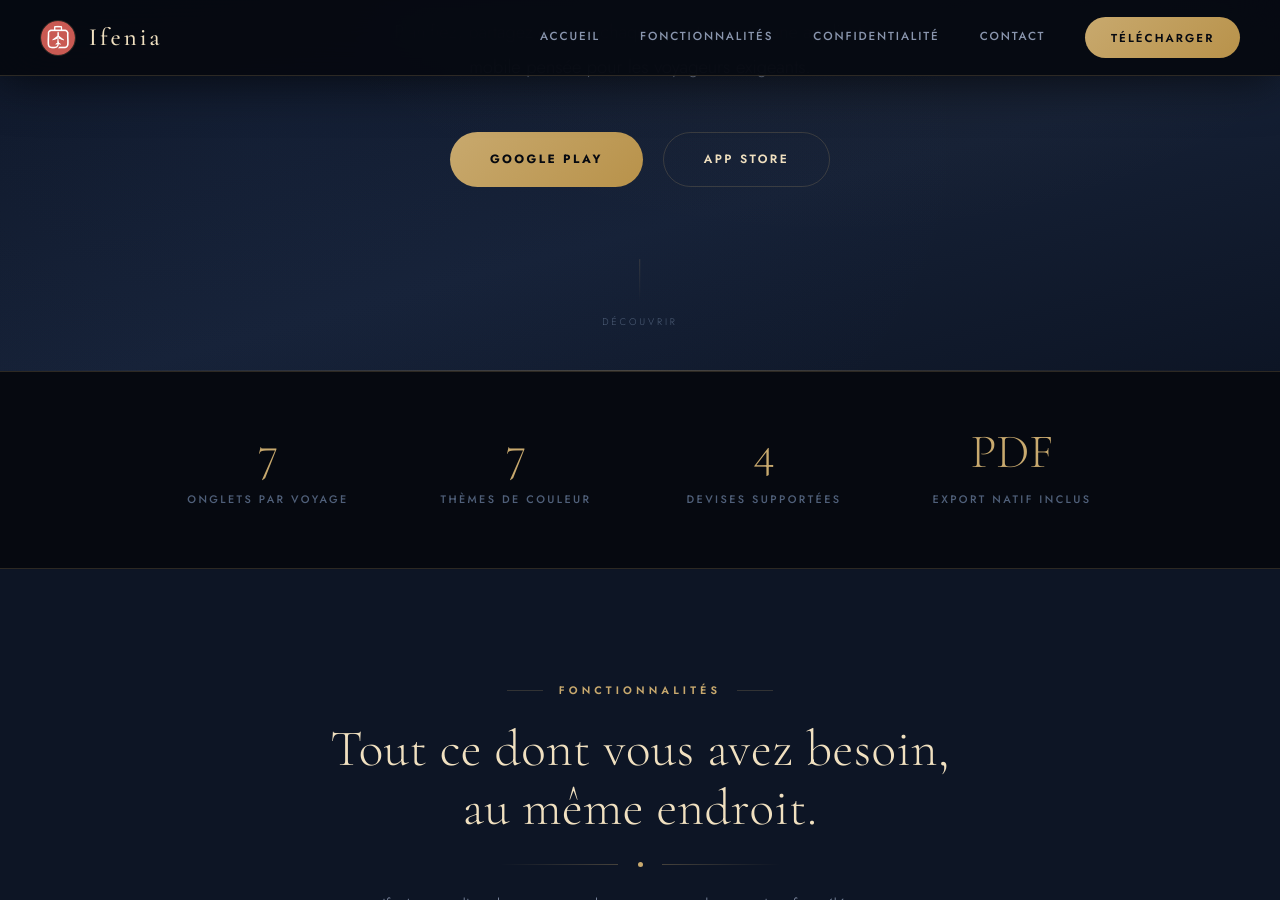
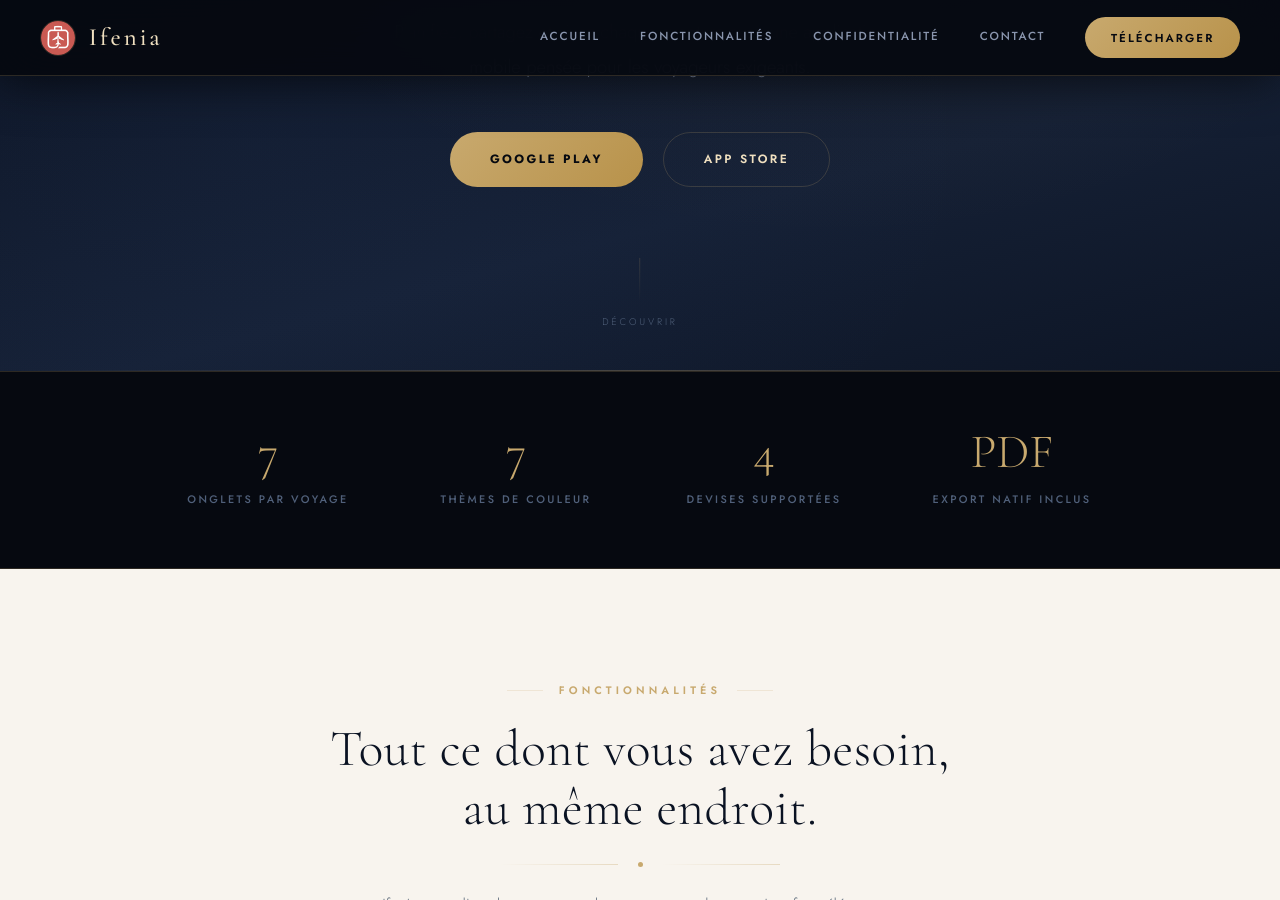
Before and after one commit to castermantangni/ifenia-privacy, a Jekyll site: the page built from index.md, in a window 1280 px wide and 900 px high, scrolled down 529 px. Built offline with Jekyll 4.4.1, drawn with Linux system fonts in a browser that asks for light colours.

Commit message:
Design : sections contenu en ivoire lumineux + logos ronds footer/nav
- Body background : navy → ivoire chaud (#F8F4EE)
- section--navy : fond sombre → fond ivoire, texte encre navy
- Feature/contact cards : fond blanc, ombres douces, texte lisible
- Feature lists, tech stack, tab cards : adaptés au fond clair
- Footer logo : 52px rond (object-fit cover, border-radius 50%)
- Prose (privacy) : h1/h2/p/li en couleurs encre sur fond ivoire

Co-Authored-By: Claude Sonnet 4.6 <noreply@anthropic.com>

```diff
--- a/_layouts/default.html
+++ b/_layouts/default.html
@@ -40,7 +40,7 @@
   <footer class="site-footer">
     <div class="footer-inner">
       <div class="footer-brand">
-        <img src="{{ '/assets/ifenia_logo.png' | relative_url }}" alt="Ifenia" height="44">
+        <img src="{{ '/assets/ifenia_logo.png' | relative_url }}" alt="Ifenia">
         <p class="footer-tagline">L'art de voyager, réinventé.</p>
       </div>
       <div class="footer-links">
--- a/assets/css/style.scss
+++ b/assets/css/style.scss
@@ -21,6 +21,15 @@
   --gold-dim:     rgba(200, 169, 110, 0.3);
   --gold-border:  rgba(200, 169, 110, 0.2);
   --gold-glow:    rgba(200, 169, 110, 0.12);
+
+  /* Ivory palette for light sections */
+  --ivory:        #F8F4EE;
+  --ivory-mid:    #F0EBE1;
+  --ivory-card:   #FFFFFF;
+  --ink:          #0A1222;
+  --ink-mid:      #2A3850;
+  --ink-muted:    #5A6878;
+  --ink-subtle:   #8A96A4;
 
   --cream:        #FAF6EE;
   --text:         #E0D8C8;
@@ -48,8 +57,8 @@
 html { scroll-behavior: smooth; font-size: 16px; }
 
 body {
-  background: var(--navy);
-  color: var(--text);
+  background: var(--ivory);
+  color: var(--ink-mid);
   font-family: var(--ff-sans);
   font-weight: 300;
   line-height: 1.75;
@@ -248,8 +257,86 @@ h1, h2, h3, h4 {
   margin-bottom: 4rem;
 }
 .section--dark  { background: var(--midnight); }
-.section--navy  { background: var(--navy); }
 .section--mid   { background: var(--navy-mid); }
+
+/* ── Light (ivory) sections ─────────────────────────────────── */
+.section--navy  { background: var(--ivory); }
+
+.section--navy .section-title       { color: var(--ink); }
+.section--navy .section-sub         { color: var(--ink-muted); }
+.section--navy .eyebrow             { color: var(--gold); }
+.section--navy .gold-divider::before,
+.section--navy .gold-divider::after { background: linear-gradient(to right, transparent, rgba(200,169,110,0.35)); }
+
+/* Cards */
+.section--navy .feature-card {
+  background: var(--ivory-card);
+  border-color: rgba(200,169,110,0.22);
+  box-shadow: 0 4px 24px rgba(10,18,34,0.07), 0 1px 3px rgba(10,18,34,0.05);
+  backdrop-filter: none;
+}
+.section--navy .feature-card::before {
+  background: linear-gradient(90deg, transparent, rgba(200,169,110,0.2), transparent);
+}
+.section--navy .feature-card:hover {
+  box-shadow: 0 20px 60px rgba(10,18,34,0.13), 0 0 30px rgba(200,169,110,0.12);
+}
+.section--navy .feature-card:hover::before {
+  background: linear-gradient(90deg, transparent, var(--gold), transparent);
+}
+.section--navy .feature-card h3 { color: var(--ink); }
+.section--navy .feature-card p  { color: var(--ink-muted); }
+
+/* Contact cards */
+.section--navy .contact-card {
+  background: var(--ivory-card);
+  border-color: rgba(200,169,110,0.22);
+  box-shadow: 0 4px 24px rgba(10,18,34,0.07);
+}
+.section--navy .contact-card:hover {
+  box-shadow: 0 20px 55px rgba(10,18,34,0.13), 0 0 25px rgba(200,169,110,0.12);
+}
+.section--navy .contact-card h3 { color: var(--ink); }
+.section--navy .contact-card p  { color: var(--ink-muted); }
+
+/* Feature detail list */
+.section--navy .feature-section-header h2 { color: var(--ink); }
+.section--navy .feature-section { border-bottom-color: rgba(10,18,34,0.1); }
+.section--navy .feature-list li {
+  background: var(--ivory-card);
+  border-color: rgba(200,169,110,0.2);
+  color: var(--ink-muted);
+  box-shadow: 0 1px 4px rgba(10,18,34,0.05);
+}
+.section--navy .feature-list li:hover {
+  background: #FEF9F2;
+  border-color: rgba(200,169,110,0.45);
+}
+
+/* Tech stack */
+.section--navy .tech-item {
+  background: var(--ivory-card);
+  border-color: rgba(200,169,110,0.2);
+  box-shadow: 0 1px 4px rgba(10,18,34,0.05);
+}
+.section--navy .tech-item:hover {
+  background: #FEF9F2;
+  border-color: rgba(200,169,110,0.4);
+}
+.section--navy .tech-value { color: var(--ink-muted); }
+
+/* Tab cards */
+.section--navy .tab-card {
+  background: var(--ivory-card);
+  border-color: rgba(200,169,110,0.22);
+  box-shadow: 0 2px 12px rgba(10,18,34,0.06);
+}
+.section--navy .tab-card:hover {
+  box-shadow: 0 10px 30px rgba(10,18,34,0.12);
+}
+.section--navy .tab-card span { color: var(--ink-muted); }
+
+/* Gallery captions already have gradient overlay — keep as is */
 
 /* ── Gold Divider ──────────────────────────────────────────── */
 .gold-divider {
@@ -867,37 +954,38 @@ h1, h2, h3, h4 {
 }
 .prose h1 {
   font-size: clamp(2rem, 4vw, 3rem);
+  color: var(--ink);
   margin-bottom: 2rem;
   padding-bottom: 1.5rem;
-  border-bottom: 1px solid var(--gold-border);
+  border-bottom: 1px solid rgba(200,169,110,0.25);
 }
 .prose h2 {
   font-size: 1.55rem;
   margin: 3.5rem 0 1.25rem;
   padding-left: 1rem;
   border-left: 3px solid var(--gold);
-  color: var(--gold-pale);
+  color: var(--ink);
 }
 .prose h3 {
   font-size: 1.15rem;
   margin: 2rem 0 0.75rem;
-  color: var(--gold-bright);
+  color: var(--ink-mid);
 }
 .prose p {
-  color: var(--text-muted);
+  color: var(--ink-muted);
   font-size: 0.95rem;
   line-height: 1.9;
 }
 .prose ul { padding-left: 1.5rem; margin-bottom: 1.5rem; }
 .prose li {
-  color: var(--text-muted);
+  color: var(--ink-muted);
   font-size: 0.92rem;
   line-height: 1.8;
   margin-bottom: 0.4rem;
 }
-.prose strong { color: var(--text); font-weight: 500; }
+.prose strong { color: var(--ink-mid); font-weight: 500; }
 .prose a { color: var(--gold); }
-.prose a:hover { color: var(--gold-bright); }
+.prose a:hover { color: #B8924A; }
 
 /* ── Footer ────────────────────────────────────────────────── */
 .site-footer {
@@ -912,7 +1000,14 @@ h1, h2, h3, h4 {
   grid-template-columns: 2fr 3fr;
   gap: 4rem;
 }
-.footer-brand img { margin-bottom: 1.25rem; }
+.footer-brand img {
+  width: 52px;
+  height: 52px;
+  border-radius: 50%;
+  object-fit: cover;
+  border: 1px solid var(--gold-border);
+  margin-bottom: 1.25rem;
+}
 .footer-tagline {
   font-family: var(--ff-serif);
   font-size: 1.05rem;
```
